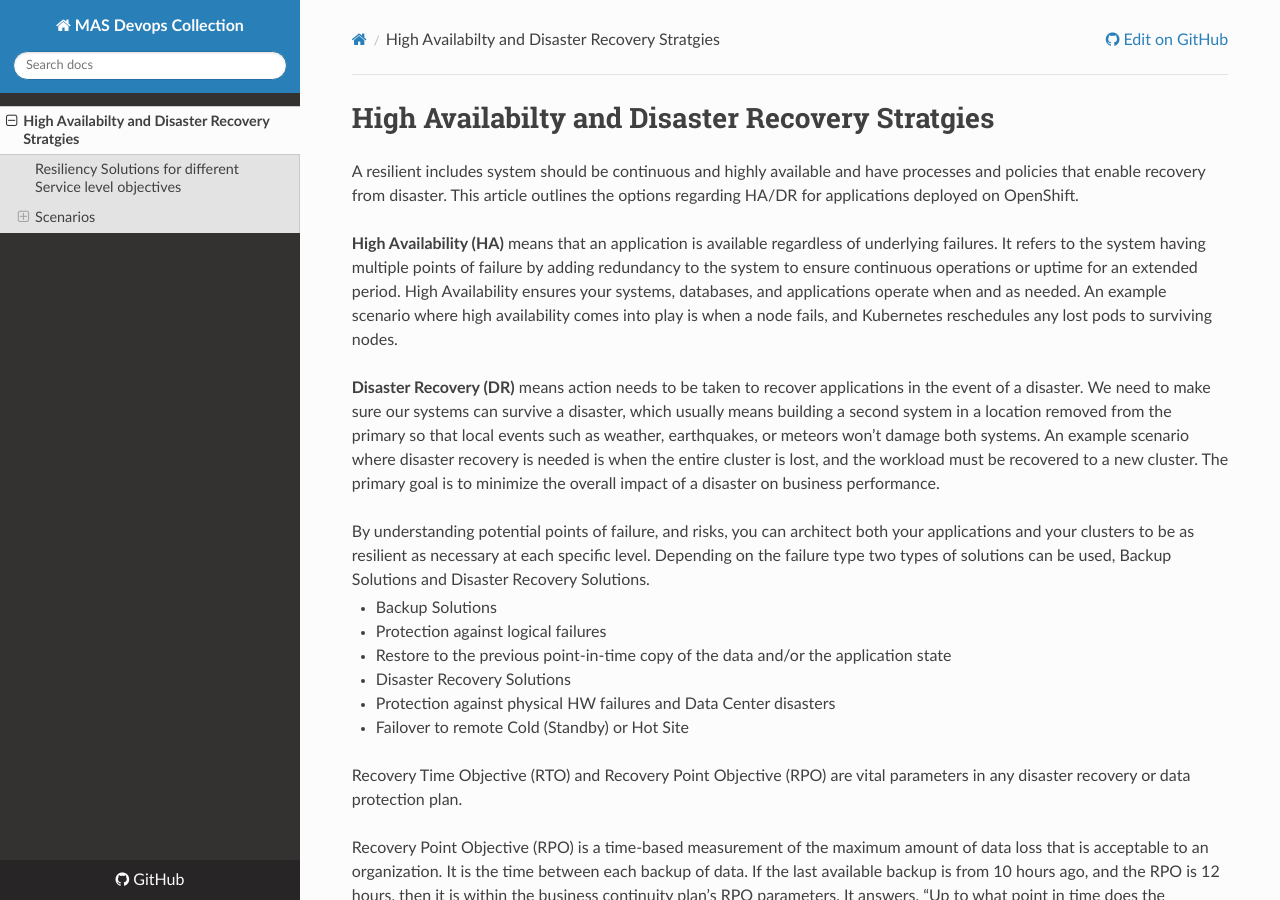
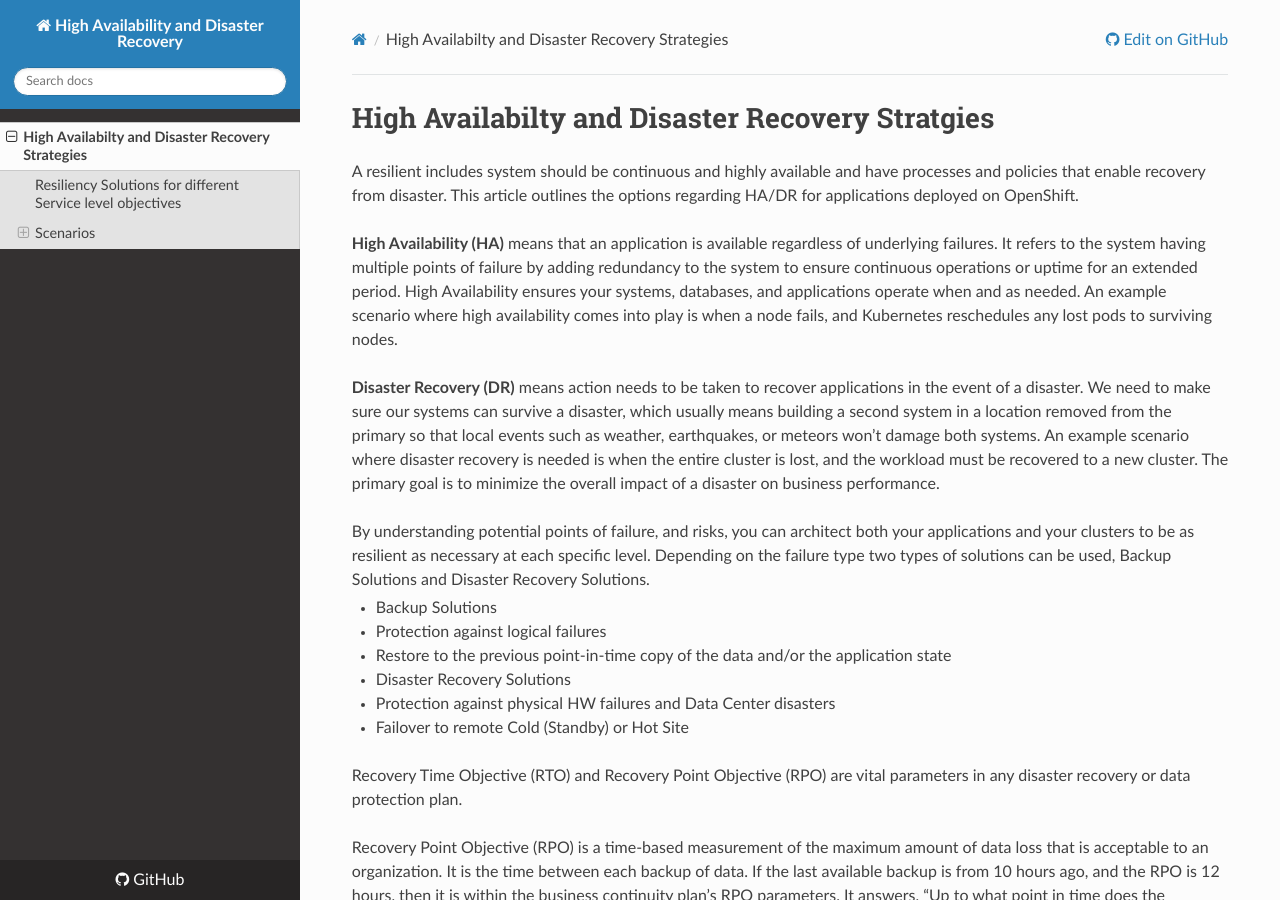
Before and after one commit to ibmmaximo/HADR, an MkDocs documentation site: the page built from docs/index.md, in a window 1280 px wide and 900 px high. Built offline with MkDocs 1.6.1, drawn with Linux system fonts in a browser that asks for light colours; nearby versions of some CDN libraries.

Commit message:
Update mkdocs.yml

```diff
--- a/mkdocs.yml
+++ b/mkdocs.yml
@@ -1,6 +1,6 @@
 # mkdocs serve
 
-site_name: MAS Devops Collection
+site_name: High Availability and Disaster Recovery
 site_url: https://ibmmaximo.github.io/backupandrestore
 
 repo_name: GitHub
@@ -10,7 +10,7 @@ edit_uri: blob/master/docs/
 nav:
   #- 'Home': index.md
   #- 'Changes': changes.md
-  - 'High Availabilty and Disaster Recovery Stratgies': index.md
+  - 'High Availabilty and Disaster Recovery Strategies': index.md
   #  - 'OCP': playbooks/ocp.md
   #  - 'Install Core': playbooks/oneclick-core.md
   #  - 'Add IoT': playbooks/oneclick-iot.md
```
